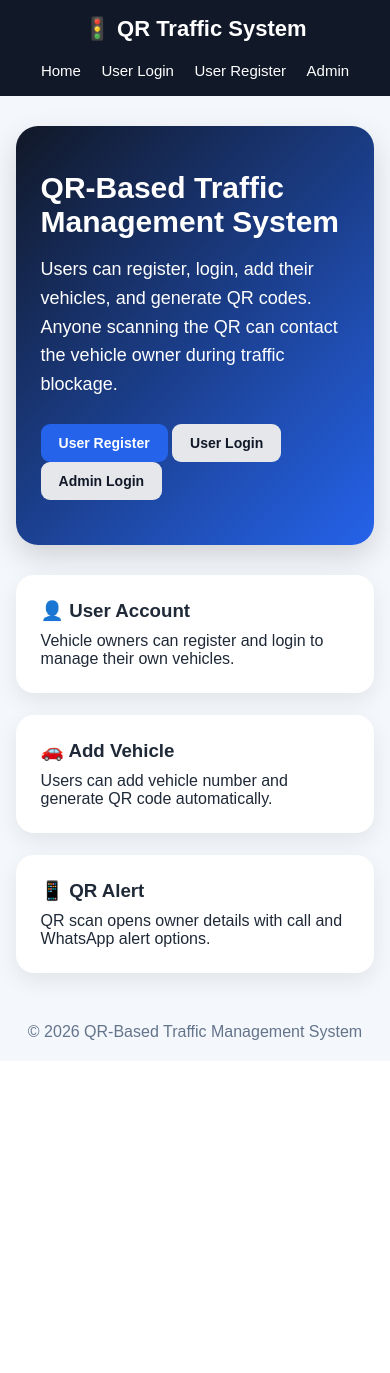
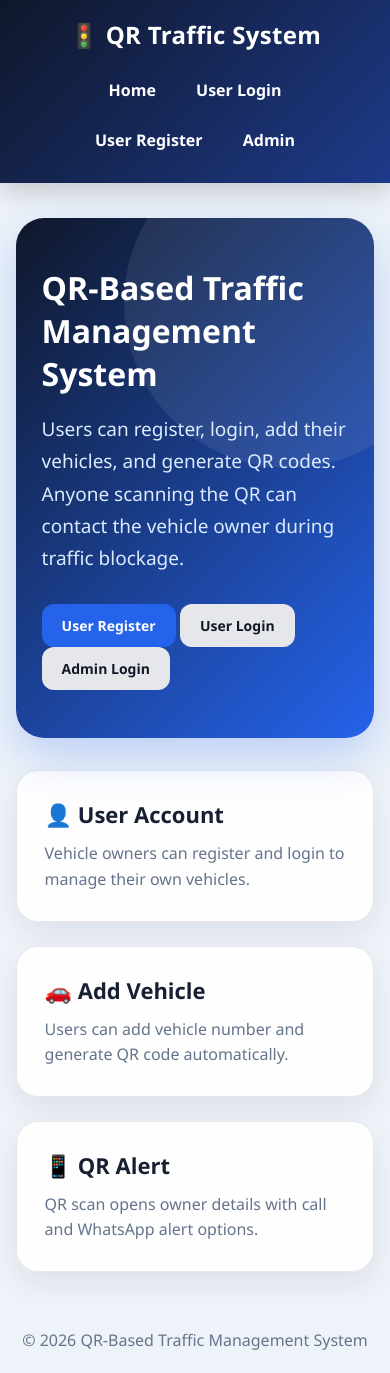
Before and after one commit to Manav-980/qr-traffic-management-system, a Flask app: page / in a window 390 px wide. Before the commit the page ends 1040 px from the top, so only its background shows below. Run offline with Flask 3, Linux system fonts and the light colour scheme; some libraries are stand-ins or nearby versions.

Commit message:
improve frontend design

```diff
--- a/static/css/style.css
+++ b/static/css/style.css
@@ -2,73 +2,103 @@
     margin: 0;
     padding: 0;
     box-sizing: border-box;
-    font-family: Arial, Helvetica, sans-serif;
+    font-family: "Segoe UI", Arial, sans-serif;
 }
 
 body {
-    background: #f4f7fb;
-    color: #1f2937;
+    background: #eef3f9;
+    color: #172033;
 }
 
 .navbar {
-    background: #111827;
+    background: linear-gradient(135deg, #0f172a, #1e3a8a);
     color: white;
-    padding: 16px 8%;
+    padding: 18px 7%;
     display: flex;
     justify-content: space-between;
     align-items: center;
+    box-shadow: 0 8px 25px rgba(0,0,0,0.18);
 }
 
 .brand {
-    font-size: 22px;
-    font-weight: bold;
+    font-size: 24px;
+    font-weight: 800;
+    letter-spacing: 0.3px;
 }
 
 .nav-links a {
     color: white;
     text-decoration: none;
     margin-left: 18px;
-    font-size: 15px;
+    font-weight: 600;
+    padding: 9px 13px;
+    border-radius: 9px;
+    transition: 0.25s;
+}
+
+.nav-links a:hover {
+    background: rgba(255,255,255,0.15);
 }
 
 .container {
-    width: 84%;
-    margin: 30px auto;
+    width: 86%;
+    margin: 35px auto;
     min-height: 75vh;
 }
 
 .hero {
-    background: linear-gradient(135deg, #111827, #2563eb);
+    background: linear-gradient(135deg, #0f172a, #2563eb);
     color: white;
-    padding: 70px 50px;
-    border-radius: 22px;
-    box-shadow: 0 12px 30px rgba(0,0,0,0.15);
+    padding: 75px 55px;
+    border-radius: 28px;
+    box-shadow: 0 18px 45px rgba(37,99,235,0.25);
+    position: relative;
+    overflow: hidden;
+}
+
+.hero::after {
+    content: "";
+    width: 330px;
+    height: 330px;
+    background: rgba(255,255,255,0.08);
+    position: absolute;
+    right: -80px;
+    top: -80px;
+    border-radius: 50%;
 }
 
 .hero h1 {
-    font-size: 42px;
-    margin-bottom: 16px;
+    font-size: 46px;
+    margin-bottom: 18px;
+    max-width: 760px;
 }
 
 .hero p {
-    font-size: 18px;
+    font-size: 19px;
+    line-height: 1.7;
     max-width: 720px;
-    line-height: 1.6;
+    color: #dbeafe;
 }
 
 .hero-buttons {
-    margin-top: 25px;
+    margin-top: 30px;
 }
 
 .btn {
     display: inline-block;
     border: none;
-    padding: 11px 18px;
-    border-radius: 9px;
+    padding: 12px 20px;
+    border-radius: 12px;
     cursor: pointer;
     text-decoration: none;
-    font-weight: bold;
+    font-weight: 700;
     font-size: 14px;
+    transition: 0.25s;
+}
+
+.btn:hover {
+    transform: translateY(-2px);
+    box-shadow: 0 8px 18px rgba(0,0,0,0.16);
 }
 
 .primary {
@@ -81,78 +111,109 @@ body {
     color: #111827;
 }
 
+.whatsapp {
+    background: #22c55e;
+    color: white;
+    margin-top: 12px;
+}
+
 .full {
     width: 100%;
     text-align: center;
 }
 
 .cards {
-    margin-top: 30px;
+    margin-top: 32px;
     display: grid;
     grid-template-columns: repeat(3, 1fr);
-    gap: 22px;
+    gap: 24px;
 }
 
 .card, .form-card, .public-card {
-    background: white;
-    border-radius: 18px;
-    padding: 25px;
-    box-shadow: 0 8px 22px rgba(0,0,0,0.08);
+    background: rgba(255,255,255,0.94);
+    border-radius: 22px;
+    padding: 28px;
+    box-shadow: 0 12px 30px rgba(15,23,42,0.08);
+    border: 1px solid #e5e7eb;
 }
 
 .card h3 {
-    margin-bottom: 10px;
+    margin-bottom: 12px;
+    font-size: 22px;
+}
+
+.card p {
+    color: #64748b;
+    line-height: 1.6;
 }
 
 .form-card {
-    max-width: 580px;
+    max-width: 590px;
     margin: 0 auto;
 }
 
 .form-card.small {
-    max-width: 420px;
+    max-width: 440px;
 }
 
 .form-card h2, .public-card h2 {
-    margin-bottom: 20px;
+    margin-bottom: 22px;
     text-align: center;
+    font-size: 28px;
+    color: #0f172a;
 }
 
 label {
     display: block;
-    margin-top: 14px;
-    margin-bottom: 6px;
-    font-weight: bold;
+    margin-top: 15px;
+    margin-bottom: 7px;
+    font-weight: 700;
+    color: #334155;
 }
 
 input, textarea {
     width: 100%;
-    padding: 12px;
+    padding: 13px 14px;
     border: 1px solid #cbd5e1;
-    border-radius: 9px;
+    border-radius: 12px;
     outline: none;
+    font-size: 15px;
+    background: #f8fafc;
+}
+
+input:focus, textarea:focus {
+    border-color: #2563eb;
+    box-shadow: 0 0 0 4px rgba(37,99,235,0.12);
+    background: white;
 }
 
 textarea {
-    min-height: 85px;
+    min-height: 90px;
     resize: vertical;
 }
 
 form button {
-    margin-top: 18px;
+    margin-top: 20px;
 }
 
 .hint {
-    margin-top: 14px;
+    margin-top: 15px;
     font-size: 14px;
     color: #64748b;
     text-align: center;
 }
 
+.hint a {
+    color: #2563eb;
+    font-weight: 700;
+    text-decoration: none;
+}
+
 .alert {
-    padding: 13px 16px;
-    border-radius: 10px;
-    margin-bottom: 18px;
+    padding: 14px 17px;
+    border-radius: 13px;
+    margin-bottom: 20px;
+    font-weight: 600;
 }
 
 .success {
@@ -250,38 +342,40 @@ th {
 .vehicle-box {
     text-align: left;
     background: #f8fafc;
-    border-radius: 14px;
-    padding: 18px;
+    border-radius: 18px;
+    padding: 20px;
     margin-bottom: 20px;
+    border: 1px solid #e5e7eb;
 }
 
 .vehicle-box p {
-    margin-bottom: 12px;
+    margin-bottom: 13px;
+    font-size: 16px;
 }
 
 .warning-text {
     margin-top: 18px;
     color: #64748b;
     font-size: 14px;
+    line-height: 1.5;
 }
 
 footer {
     text-align: center;
-    padding: 20px;
+    padding: 22px;
     color: #64748b;
 }
 
 @media (max-width: 768px) {
     .navbar {
         flex-direction: column;
-        gap: 12px;
+        gap: 14px;
         text-align: center;
     }
 
     .nav-links a {
-        margin: 0 8px;
+        margin: 5px;
         display: inline-block;
-        margin-top: 8px;
     }
 
     .container {
@@ -289,11 +383,11 @@ footer {
     }
 
     .hero {
-        padding: 45px 25px;
+        padding: 48px 26px;
     }
 
     .hero h1 {
-        font-size: 30px;
+        font-size: 32px;
     }
 
     .cards {
```
Also changed, not shown: other parts of static/css/style.css (+46 -28 lines).
